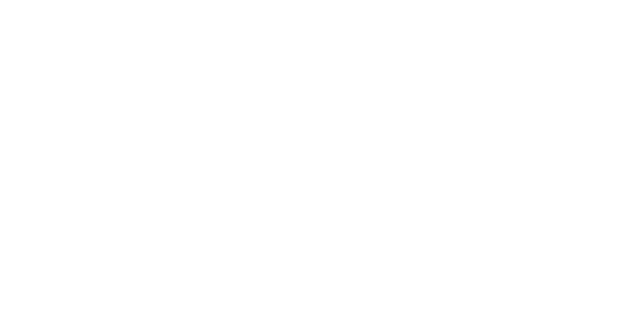
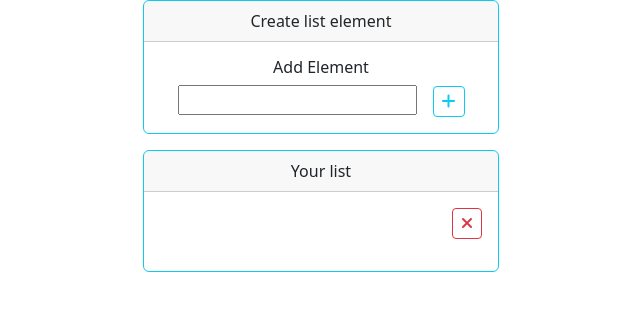
Before and after one commit to emanuelerm/vue-todolist, a plain HTML site: page index.html in a window 1280 px wide. Shown: the whole page, without its empty margins (319-959 px from the left). Drawn offline with nearby package versions, Linux system fonts and the light colour scheme.

Commit message:
impaginazione html

```diff
--- a/index.html
+++ b/index.html
@@ -17,7 +17,36 @@
 <body>
 
     <div id="app">
-
+        <div class="container">
+            <div class="row text-center justify-content-center align-items-center">
+                <div class="col-12 col-md-8 col-lg-6 col-xl-4">
+                    <div class="card border-info mb-3">
+                        <div class="card-header">Create list element</div>
+                        <div class="card-body">
+                            <h6 class="card-title">Add Element</h6>
+                            <input type="text" name="addElement" id="addElement">
+                            <button type="button" class="btn btn-outline-info btn-sm ms-3">
+                                <i class="fa-solid fa-plus fs-6">
+                                </i>
+                            </button>
+                        </div>
+                    </div>
+                    <div class="card border-info mb-3">
+                        <div class="card-header">Your list</div>
+                        <div class="card-body">
+                            <ul class="list-unstyled">
+                                <li class="d-flex justify-content-between">
+                                    <span></span>
+                                    <button type="button" class="btn btn-outline-danger btn-sm">
+                                        <i class="fa-sharp fa-solid fa-xmark fs-6"></i>
+                                    </button>
+                                </li>
+                            </ul>
+                        </div>
+                    </div>
+                </div>
+            </div>
+        </div>
     </div>
     <script src="https://unpkg.com/vue@3/dist/vue.global.js"></script>
     <script src="./js/script.js"></script>
```
